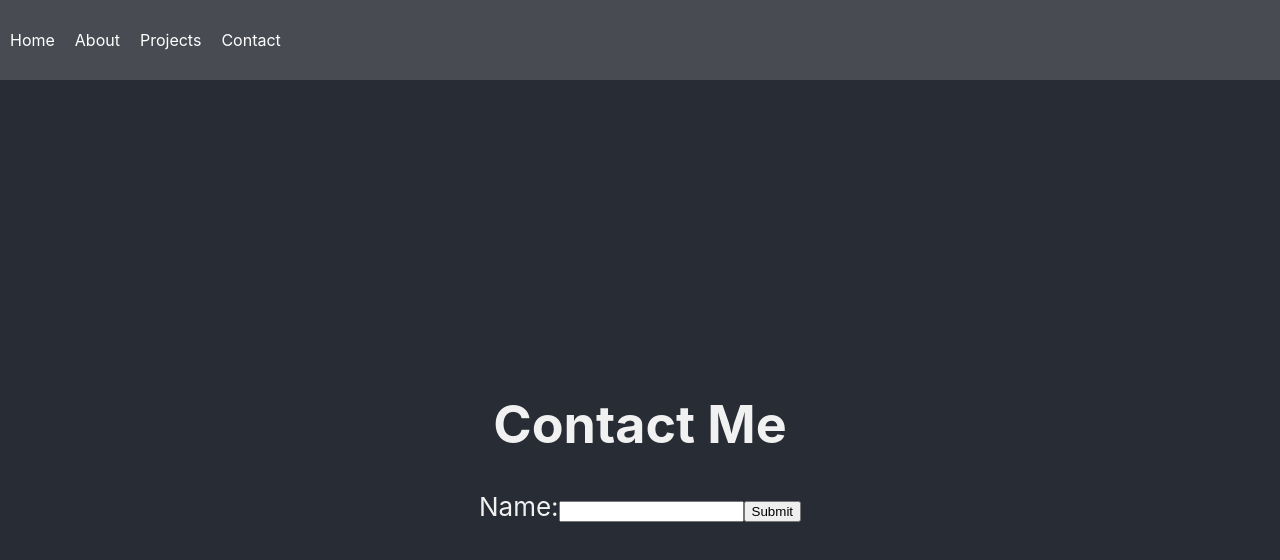
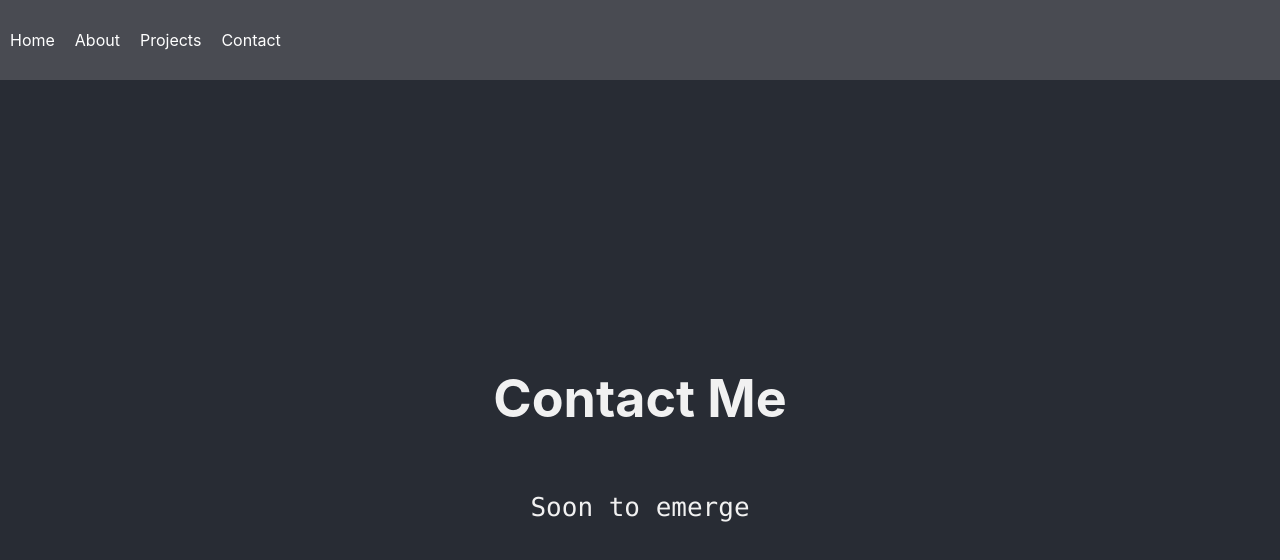
Before and after one commit to andrijaJ01/portfolio-frontend-react, a React (Create React App) app: page /contact in a window 1280 px wide. Shown: the top 560 px of the page. Built offline with nearby package versions, Linux system fonts and the light colour scheme.

Commit message:
small contact component placeholder

```diff
--- a/src/components/Contact.js
+++ b/src/components/Contact.js
@@ -8,13 +8,9 @@ function Contact() {
 
       <header className="App-header">
         <h1>Contact Me</h1>
-        <form >
-          <label>
-            Name:
-            <input type="text" name="name" />
-          </label>
-          <input type="submit" value="Submit" />
-        </form>
+	  <p>
+		<code>Soon to emerge</code>
+	  </p>
       </header>
   );
 }
```
